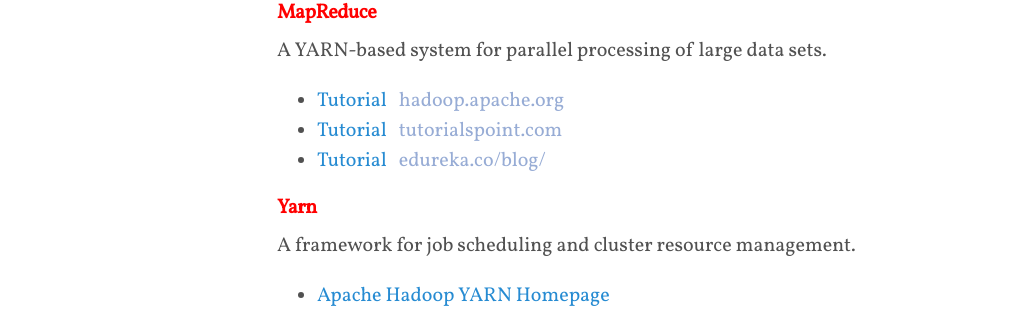
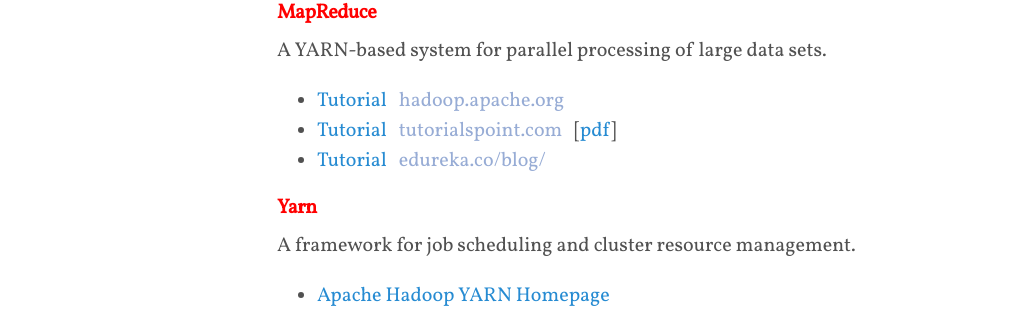
Before and after one commit to shevapato2008/myBlog, a Jekyll site: the page built from algorithms/bigdata/index.md, in a window 1280 px wide and 900 px high, scrolled down 555 px. Shown: the part 143-454 px from the top of the window, without its empty margins (3-1026 px from the left). Built offline with Jekyll 4.4.1, drawn with Linux system fonts in a browser that asks for light colours; nearby versions of some CDN libraries; some web fonts are replaced.

Commit message:
Updated.

```diff
--- a/algorithms/bigdata/index.md
+++ b/algorithms/bigdata/index.md
@@ -21,7 +21,7 @@
 #### <span style="color:red">MapReduce</span>
 A YARN-based system for parallel processing of large data sets.
 + [Tutorial](https://hadoop.apache.org/docs/current/hadoop-mapreduce-client/hadoop-mapreduce-client-core/MapReduceTutorial.html) &nbsp; <span style="color:#97acd5">hadoop.apache.org</span>
-+ [Tutorial](http://www.tutorialspoint.com/map_reduce/) &nbsp; <span style="color:#97acd5">tutorialspoint.com</span>
++ [Tutorial](http://www.tutorialspoint.com/map_reduce/) &nbsp; <span style="color:#97acd5">tutorialspoint.com</span> &nbsp; [[pdf]({{site.baseurl}}/algorithms/bigdata/assets/books/mapreduce_tutorialspoint.pdf)]
 + [Tutorial](https://www.edureka.co/blog/mapreduce-tutorial/) &nbsp; <span style="color:#97acd5">edureka.co/blog/</span>
 
 #### <span style="color:red">Yarn</span>
```
Also changed, not shown: 1 other file.
